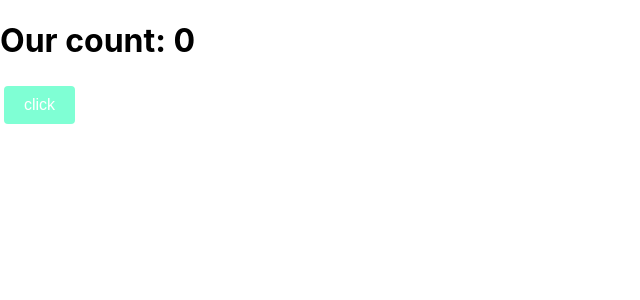
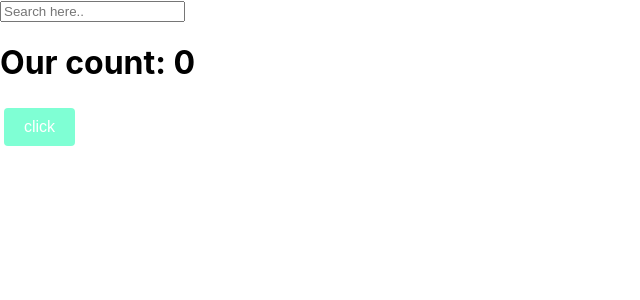
Before and after one commit to davidukim/reactProjects, a React (Create React App) app in the folder npx_movie_app/: page / in a window 1280 px wide. Shown: the top 300 px of the page, without its empty margins (0-640 px from the left). Built offline with nearby package versions, Linux system fonts and the light colour scheme.

Commit message:
useEffect --> when dep [__ , __] variables exist in the list, function will run on value changes

```diff
--- a/npx_movie_app/src/App.js
+++ b/npx_movie_app/src/App.js
@@ -6,20 +6,33 @@
 
 function App() {
   let [count, setCount] = useState(0);
+  const [keyword, setKeyword] = useState("");
+
   console.log("i get called every re-render");
 
   const incrementor = () => {
     setCount(prev => prev + 1);
   }
 
-  const Call_API = () => {
-    console.log("i get called only once for initial render");
+  const ChangeKeyWord = (event) => {
+    setKeyword(event.target.value)
+    console.log(keyword);
   }
 
-  useEffect(Call_API, []);
+  useEffect( () => {
+    console.log("I run only once");
+  }, []);
+
+  useEffect( () => console.log("I run when keyword changes"), [keyword])
+  useEffect( () => console.log("I run when counter changes"), [count])
 
   return (
     <div>
+      <input
+      type="text"
+      placeholder="Search here.."
+      value={keyword}
+      onChange={ChangeKeyWord}></input>
       <h1>Our count: {count}</h1>
       <Button passedInProp={incrementor}/>
     </div>
```
